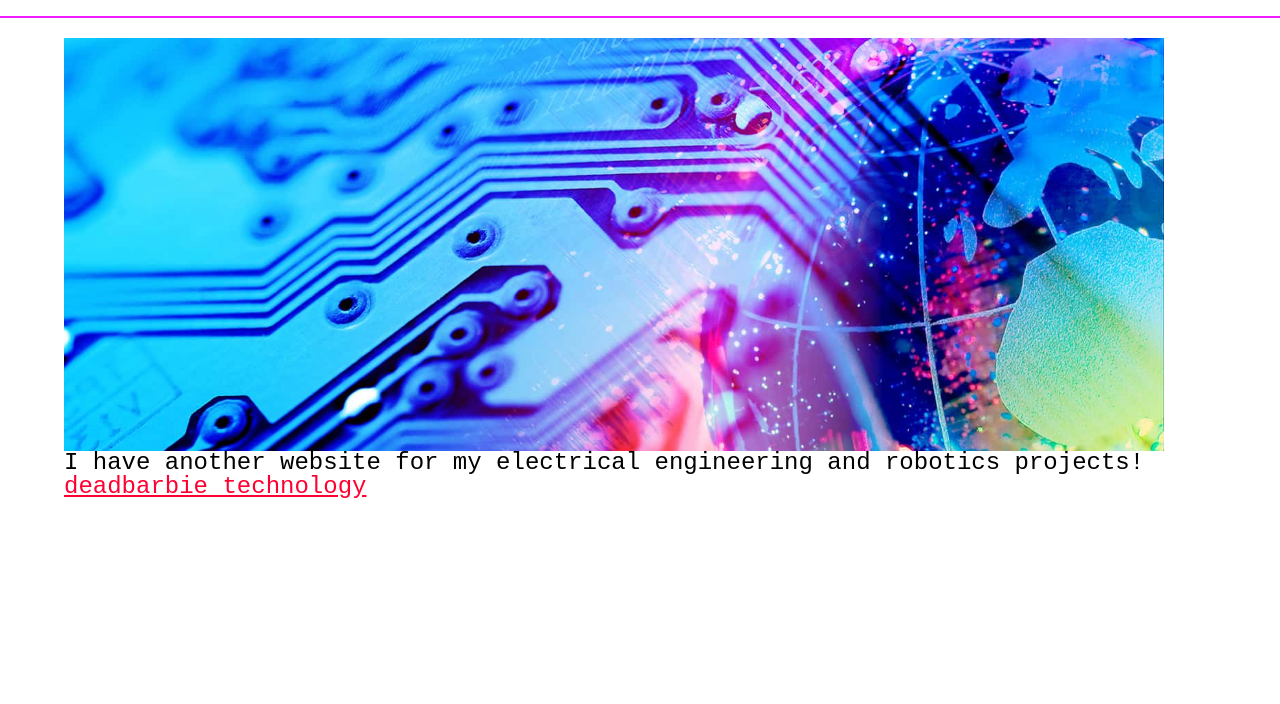
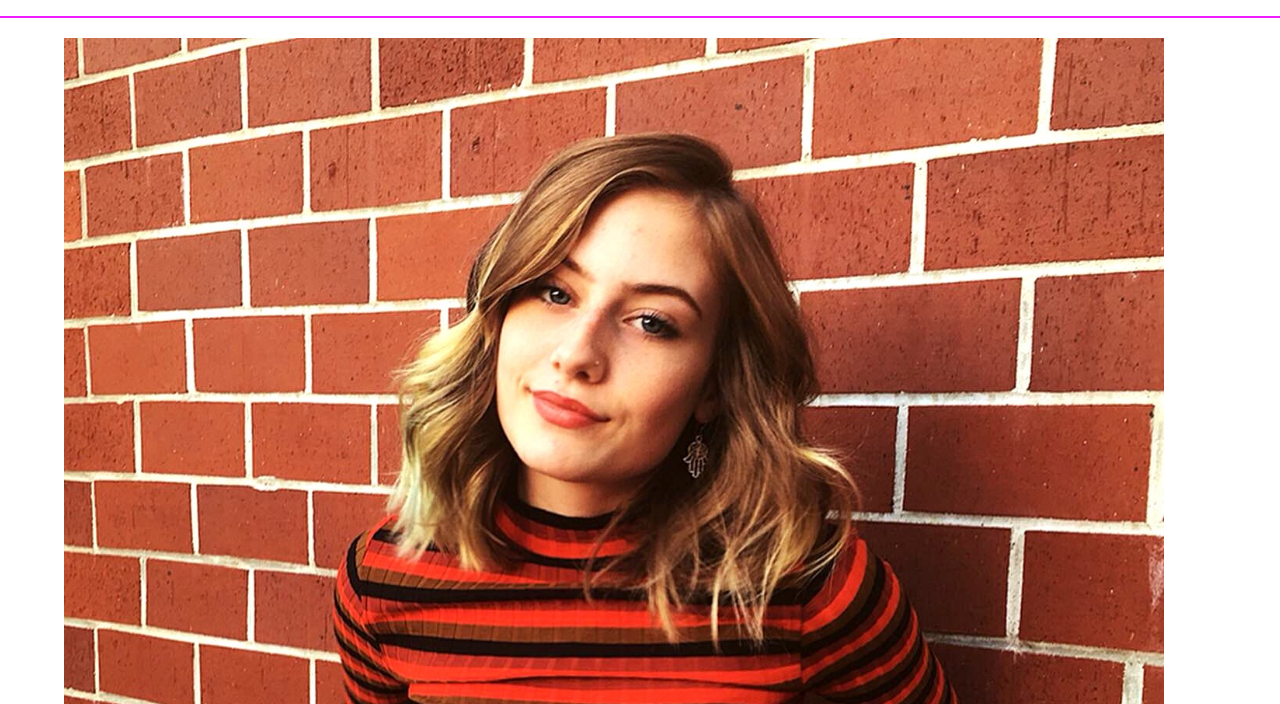
Before and after one commit to sammarksbury/Samantha-s-Projects, a plain HTML site: page aboutme.html in a window 1280 px wide. Shown: the part 96-800 px from the top of the page. Drawn offline with Linux system fonts and the light colour scheme.

Commit message:
Update aboutme.html

```diff
--- a/aboutme.html
+++ b/aboutme.html
@@ -22,7 +22,7 @@
             </header>
             <div id="aboutme">
                 <h2></h2>
-                <img src="circuit color.jpg" />
+                <img src="aboutme pic.jpg" />
                 <h4><p>I have another website for my electrical engineering and robotics projects!</p></h4>
                 <p><a href="https://deadbarbietechnology.weebly.com/">deadbarbie technology</a></p>
             </div>
```
